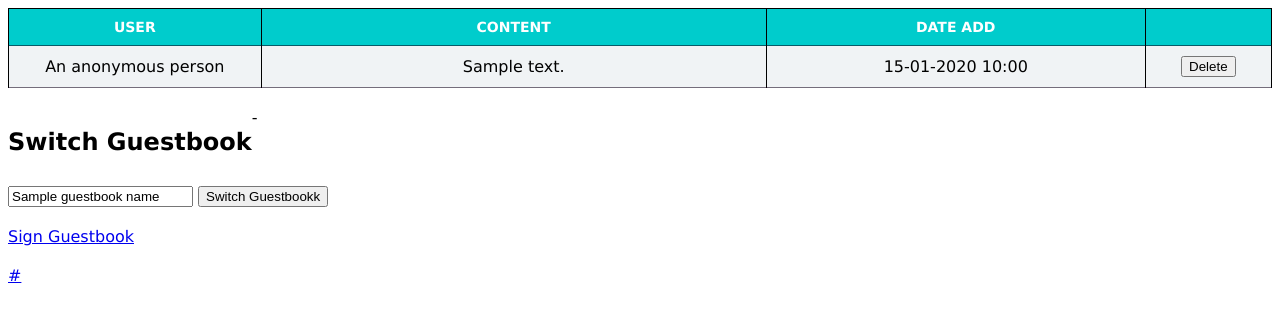
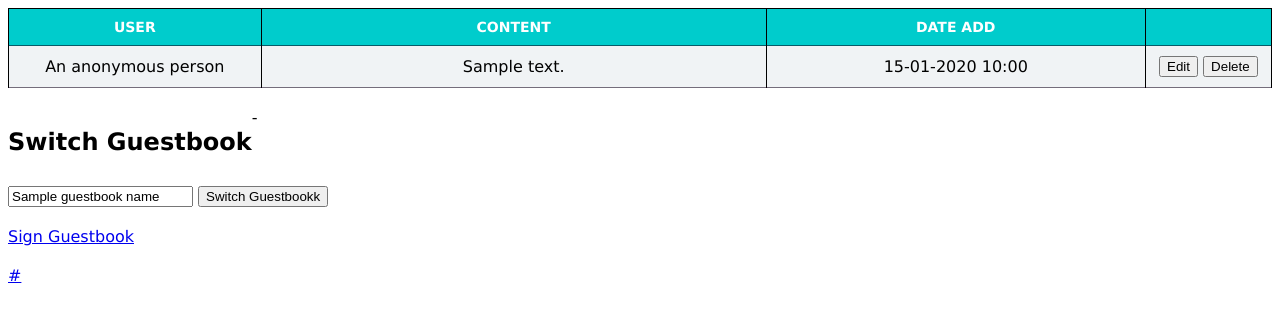
Before and after one commit to asv-minhnv/guestbook, a Django app: template djangobaseview/templates/guestbook/index.html in a window 1280 px wide. Shown: the top 322 px of the page. Run offline with Django 3.2, Linux system fonts and the light colour scheme; the template is opened without the code that fills it: most values are stand-ins (such as "Sample title", 1, 10 or a date in 2020).

Commit message:
Guestbook edit message

```diff
--- a/djangobaseview/templates/guestbook/index.html
+++ b/djangobaseview/templates/guestbook/index.html
@@ -28,6 +28,7 @@
 				<td>{{ greeting.content|escape }}</td>
 				<td>{{ greeting.date|date:"d-m-Y H:s" }}</td>
 				<td>
+					<a href="/edit/?guestbook_name={{ guestbook_name }}&id={{ greeting.key.id }}"><button type="button">Edit</button></a>
 					<a href="/delete/?guestbook_name={{ guestbook_name }}&id={{ greeting.key.id }}"><button type="button">Delete</button></a>
 				</td>
 			</tr>
```
